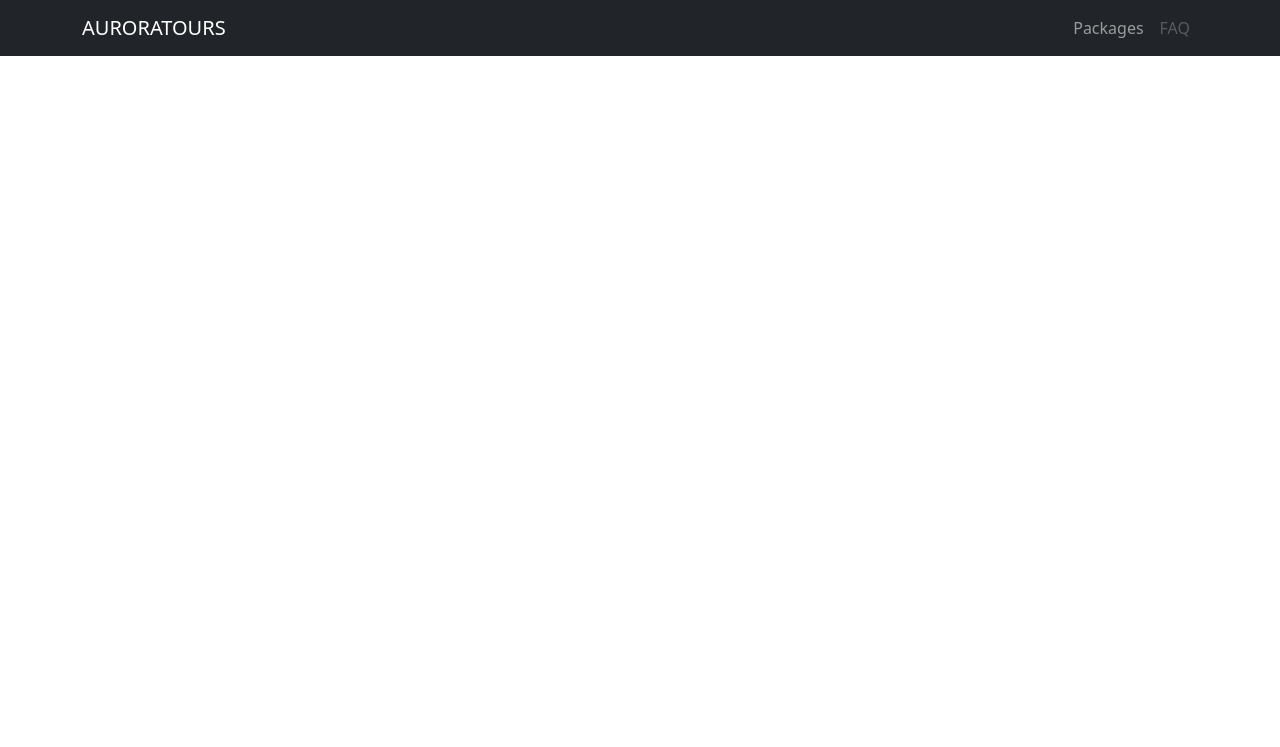
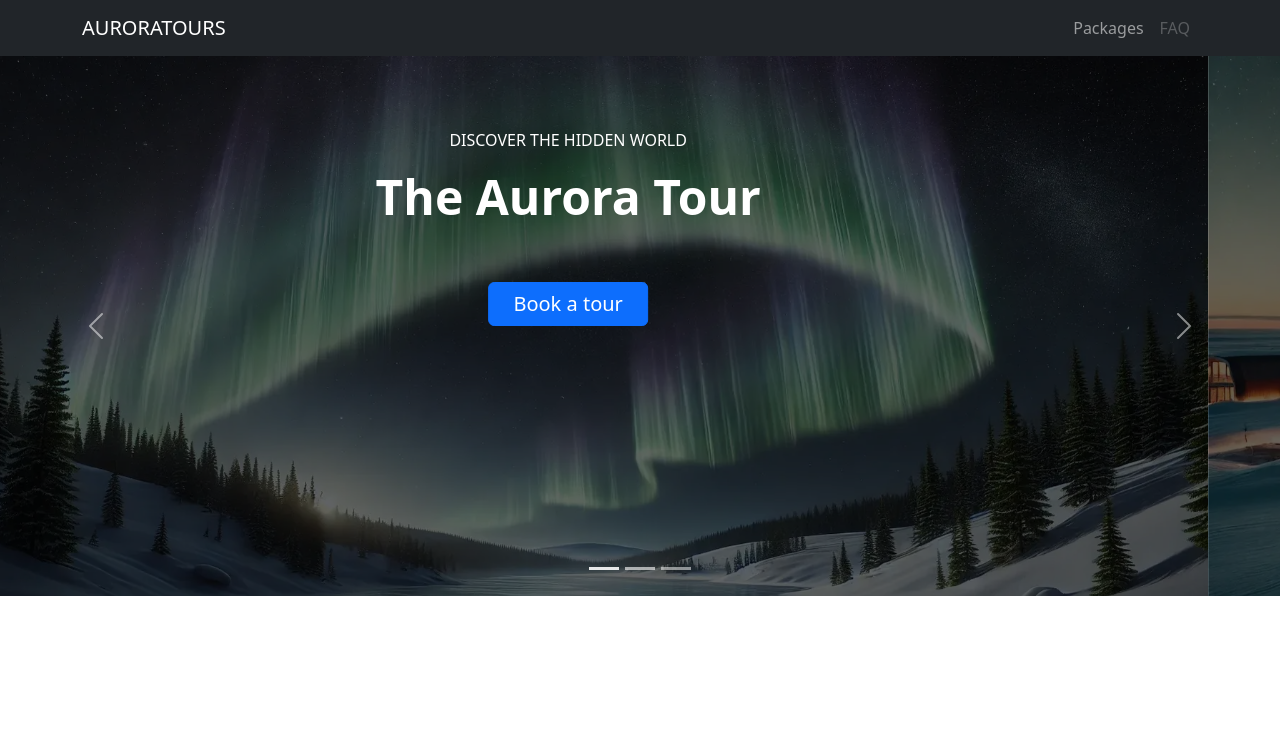
Before and after one commit to MinaHoushangi/Aurora, a plain HTML site: page index.html in a window 1280 px wide. Drawn offline with nearby package versions, Linux system fonts and the light colour scheme.

Commit message:
feat(carousel): Add carousel
- Add carousel component from Bootstrap to the website with three slides.
- Add main and footer parts.
- Add CSS file for custom styles beside Bootstrap.

```diff
--- a/index.html
+++ b/index.html
@@ -25,9 +25,10 @@
       integrity="sha384-YvpcrYf0tY3lHB60NNkmXc5s9fDVZLESaAA55NDzOxhy9GkcIdslK1eN7N6jIeHz"
       crossorigin="anonymous"
     ></script>
+    <link rel="stylesheet" href="styles.css" />
   </head>
   <body>
-    <!-- Bootstrap Nav Bar  -->
+    <!-- 1 Bootstrap Nav Bar  -->
     <!-- Making background dark using 'bg-dark' class  -->
     <!-- Add data-bs-theme="dark" to the .navbar to enable a component-specific color mode -->
     <!-- Nav bar should be expended from small break point and onwards -->
@@ -60,5 +61,121 @@
         </div>
       </div>
     </nav>
+
+    <!-- 2 In Bootstrap main parts of the website usually place in the main tag  -->
+    <main>
+      <!-- Carousel to show slides -->
+      <!-- id is used to add actions -->
+      <!-- class 'ride' is for slides auto play by default on hover it will be paused -->
+      <div
+        id="carouselExampleCaptions"
+        class="carousel slide"
+        data-bs-ride="carousel"
+      >
+        <!-- Carousel indicators -->
+        <div class="carousel-indicators">
+          <button
+            type="button"
+            data-bs-target="#carouselExampleCaptions"
+            data-bs-slide-to="0"
+            class="active"
+            aria-current="true"
+            aria-label="Slide 1"
+          ></button>
+          <button
+            type="button"
+            data-bs-target="#carouselExampleCaptions"
+            data-bs-slide-to="1"
+            aria-label="Slide 2"
+          ></button>
+          <button
+            type="button"
+            data-bs-target="#carouselExampleCaptions"
+            data-bs-slide-to="2"
+            aria-label="Slide 3"
+          ></button>
+        </div>
+        <!-- Carousel items -->
+        <div class="carousel-inner">
+          <!-- Carousel doesn't restrict slides height by default so here I use my custom CSS class -->
+          <div class="carousel-item active my-carousel-height">
+            <!-- slide image -->
+            <img
+              src="images/aurora.webp"
+              class="d-block w-100 my-carousel-img"
+              alt="The Aurora"
+            />
+            <!-- 'top-0' class to make absolute position to the top -->
+            <!-- 'pt-1' class to add padding to the top -->
+            <div class="carousel-caption top-0 pt-4">
+              <!-- 'mt-sm-5' to add margin to the top in small breakpoint -->
+              <p class="text-uppercase mt-sm-5">discover the hidden world</p>
+              <!-- 'display-5' to make text bolder and bigger -->
+              <!-- 'fw-bolder' to make text bold -->
+              <h1 class="display-5 text-capitalize fw-bolder">
+                the aurora tour
+              </h1>
+              <!-- Using Bootstrap 'btn' class with primary theme -->
+              <!-- 'fs-5' to change the font size -->
+              <button class="btn btn-primary fs-5 px-4 mt-sm-5">
+                Book a tour
+              </button>
+            </div>
+          </div>
+          <div class="carousel-item my-carousel-height">
+            <img
+              src="images/hotel.webp"
+              class="d-block w-100 my-carousel-img"
+              alt="The Aurora"
+            />
+            <div class="carousel-caption top-0 pt-4">
+              <p class="text-uppercase mt-sm-5">the season has arrived</p>
+              <h1 class="display-5 text-capitalize fw-bolder">
+                three available tours
+              </h1>
+              <button class="btn btn-primary fs-5 px-4 mt-sm-5">
+                Book a tour
+              </button>
+            </div>
+          </div>
+          <div class="carousel-item my-carousel-height">
+            <img
+              src="images/sleddog-husky-village.jpg"
+              class="d-block w-100 my-carousel-img"
+              alt="The Aurora"
+            />
+            <div class="carousel-caption top-0 pt-4">
+              <p class="text-uppercase mt-sm-5">destination activities</p>
+              <h1 class="display-5 fw-bolder">go glacier hiking</h1>
+              <button class="btn btn-primary fs-5 px-4 mt-sm-5">
+                Book a tour
+              </button>
+            </div>
+          </div>
+        </div>
+        <!-- Previous and next buttons of the carousel -->
+        <button
+          class="carousel-control-prev"
+          type="button"
+          data-bs-target="#carouselExampleCaptions"
+          data-bs-slide="prev"
+        >
+          <span class="carousel-control-prev-icon" aria-hidden="true"></span>
+          <span class="visually-hidden">Previous</span>
+        </button>
+        <button
+          class="carousel-control-next"
+          type="button"
+          data-bs-target="#carouselExampleCaptions"
+          data-bs-slide="next"
+        >
+          <span class="carousel-control-next-icon" aria-hidden="true"></span>
+          <span class="visually-hidden">Next</span>
+        </button>
+      </div>
+    </main>
+
+    <!-- 3 Website footer -->
+    <footer></footer>
   </body>
 </html>
--- /dev/null
+++ b/styles.css
@@ -0,0 +1,9 @@
+.my-carousel-height {
+  max-height: 540px;
+}
+
+/* To make slide images darker and cover the container */
+.my-carousel-img {
+  object-fit: cover;
+  filter: brightness(0.4);
+}
```
Also changed, not shown: images/aurora.webp (added), images/hotel.webp (added), images/sleddog-husky-village.jpg (added).
